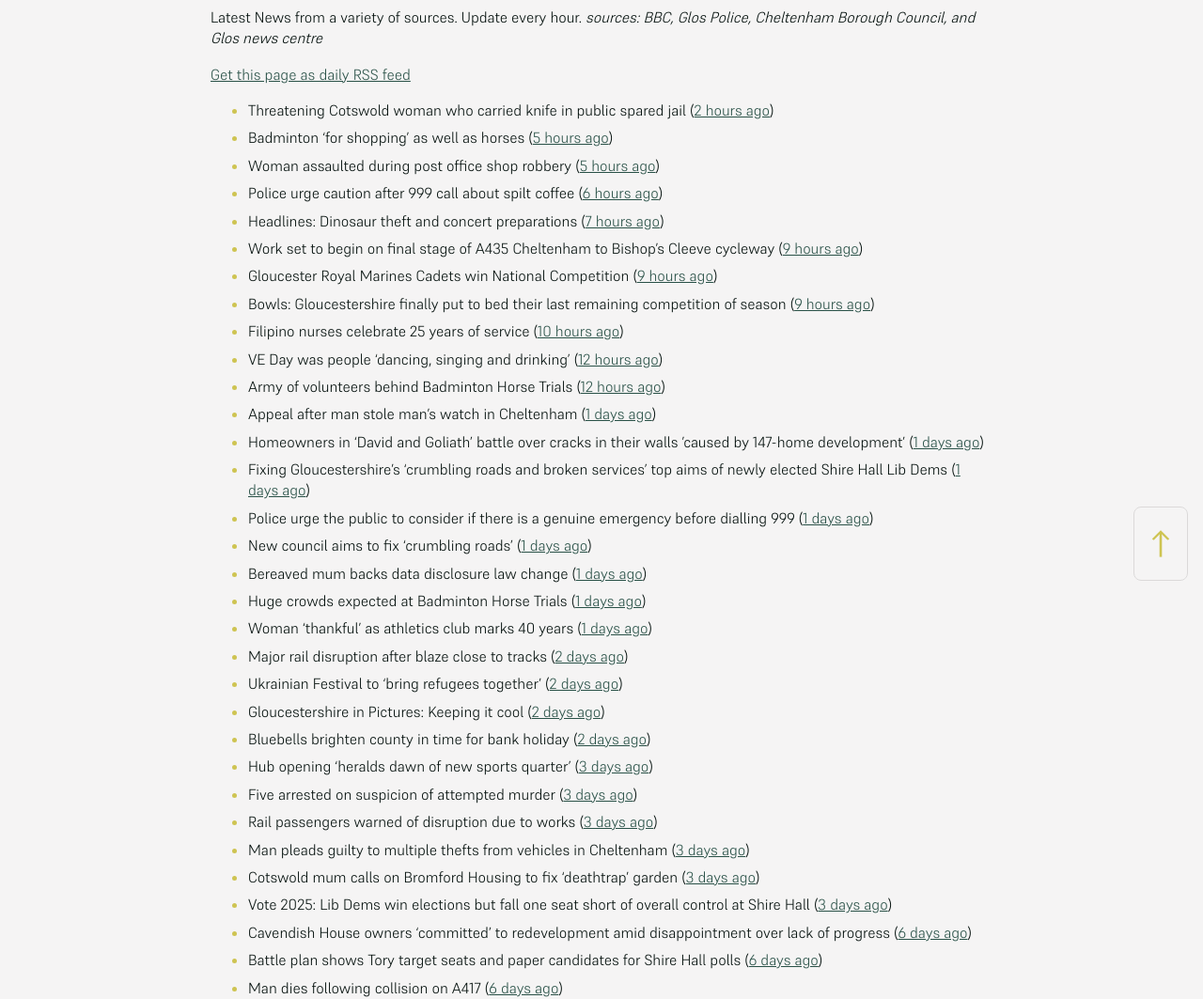
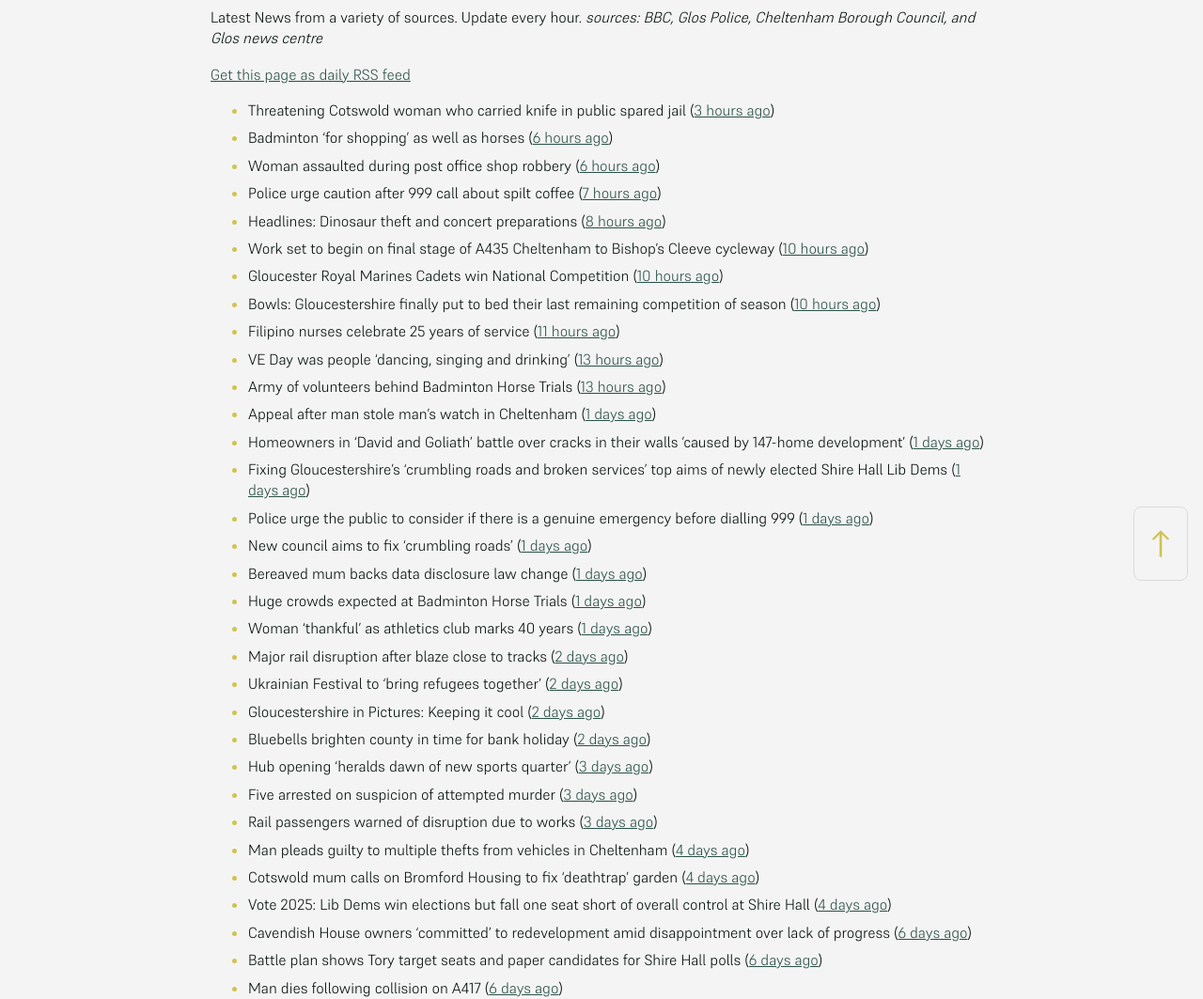
Before and after one commit to mat-0/cheltenham-open-data, a Jekyll site: the page built from _pages/news.md, in a window 1280 px wide. Shown: the part 266-1329 px from the top of the page at 94% size. Built offline with Jekyll 4.4.1, drawn with Linux system fonts in a browser that asks for light colours.

Commit message:
Updated 2025-05-06 18:57:52

```diff
--- a/_pages/news.md
+++ b/_pages/news.md
@@ -12,17 +12,17 @@ _sources: BBC, Glos Police, Cheltenham Borough Council, and Glos news centre_
 [Get this page as daily RSS feed](/daily.rss)
 
 <!-- news_marker starts -->
-- Threatening Cotswold woman who carried knife in public spared jail ([2 hours ago](https://gloucesternewscentre.co.uk/threatening-cotswold-woman-who-carried-knife-in-public-spared-jail/))
-- Badminton 'for shopping' as well as horses ([5 hours ago](https://www.bbc.com/news/articles/cqx4nl0w8x4o))
-- Woman assaulted during post office shop robbery ([5 hours ago](https://www.bbc.com/news/articles/cj454xw4qryo))
-- Police urge caution after 999 call about spilt coffee ([6 hours ago](https://www.bbc.com/news/articles/c4g9ng7z94jo))
-- Headlines: Dinosaur theft and concert preparations ([7 hours ago](https://www.bbc.com/news/articles/c99peejp40po))
-- Work set to begin on final stage of A435 Cheltenham to Bishop’s Cleeve cycleway ([9 hours ago](https://gloucesternewscentre.co.uk/work-set-to-begin-on-final-stage-of-a435-cheltenham-to-bishops-cleeve-cycleway/))
-- Gloucester Royal Marines Cadets win National Competition ([9 hours ago](https://gloucesternewscentre.co.uk/gloucester-royal-marines-cadets-win-national-competition/))
-- Bowls: Gloucestershire finally put to bed their last remaining competition of season ([9 hours ago](https://gloucesternewscentre.co.uk/bowls-gloucestershire-finally-put-to-bed-their-last-remaining-competition-of-season/))
-- Filipino nurses celebrate 25 years of service ([10 hours ago](https://gloucesternewscentre.co.uk/filipino-nurses-celebrate-25-years-of-service/))
-- VE Day was people 'dancing, singing and drinking' ([12 hours ago](https://www.bbc.com/news/articles/cvg9y4pye5ro))
-- Army of volunteers behind Badminton Horse Trials ([12 hours ago](https://www.bbc.com/news/articles/crrz4549z2po))
+- Threatening Cotswold woman who carried knife in public spared jail ([3 hours ago](https://gloucesternewscentre.co.uk/threatening-cotswold-woman-who-carried-knife-in-public-spared-jail/))
+- Badminton 'for shopping' as well as horses ([6 hours ago](https://www.bbc.com/news/articles/cqx4nl0w8x4o))
+- Woman assaulted during post office shop robbery ([6 hours ago](https://www.bbc.com/news/articles/cj454xw4qryo))
+- Police urge caution after 999 call about spilt coffee ([7 hours ago](https://www.bbc.com/news/articles/c4g9ng7z94jo))
+- Headlines: Dinosaur theft and concert preparations ([8 hours ago](https://www.bbc.com/news/articles/c99peejp40po))
+- Work set to begin on final stage of A435 Cheltenham to Bishop’s Cleeve cycleway ([10 hours ago](https://gloucesternewscentre.co.uk/work-set-to-begin-on-final-stage-of-a435-cheltenham-to-bishops-cleeve-cycleway/))
+- Gloucester Royal Marines Cadets win National Competition ([10 hours ago](https://gloucesternewscentre.co.uk/gloucester-royal-marines-cadets-win-national-competition/))
+- Bowls: Gloucestershire finally put to bed their last remaining competition of season ([10 hours ago](https://gloucesternewscentre.co.uk/bowls-gloucestershire-finally-put-to-bed-their-last-remaining-competition-of-season/))
+- Filipino nurses celebrate 25 years of service ([11 hours ago](https://gloucesternewscentre.co.uk/filipino-nurses-celebrate-25-years-of-service/))
+- VE Day was people 'dancing, singing and drinking' ([13 hours ago](https://www.bbc.com/news/articles/cvg9y4pye5ro))
+- Army of volunteers behind Badminton Horse Trials ([13 hours ago](https://www.bbc.com/news/articles/crrz4549z2po))
 - Appeal after man stole man’s watch in Cheltenham ([1 days ago](https://gloucesternewscentre.co.uk/appeal-after-man-stole-mans-watch-in-cheltenham/))
 - Homeowners in ‘David and Goliath’ battle over cracks in their walls ’caused by 147-home development’ ([1 days ago](https://gloucesternewscentre.co.uk/homeowners-in-david-and-goliath-battle-over-cracks-in-their-walls-caused-by-147-home-development/))
 - Fixing Gloucestershire’s ‘crumbling roads and broken services’ top aims of newly elected Shire Hall Lib Dems ([1 days ago](https://gloucesternewscentre.co.uk/fixing-gloucestershires-crumbling-roads-and-broken-services-top-aims-of-newly-elected-shire-hall-lib-dems/))
@@ -38,9 +38,9 @@ _sources: BBC, Glos Police, Cheltenham Borough Council, and Glos news centre_
 - Hub opening 'heralds dawn of new sports quarter' ([3 days ago](https://www.bbc.com/news/articles/c87p27r02jqo))
 - Five arrested on suspicion of attempted murder ([3 days ago](https://www.bbc.com/news/articles/c3evlv8kdkxo))
 - Rail passengers warned of disruption due to works ([3 days ago](https://www.bbc.com/news/articles/cde2jdn7k09o))
-- Man pleads guilty to multiple thefts from vehicles in Cheltenham ([3 days ago](https://gloucesternewscentre.co.uk/man-pleads-guilty-to-multiple-thefts-from-vehicles-in-cheltenham/))
-- Cotswold mum calls on Bromford Housing to fix ‘deathtrap’ garden ([3 days ago](https://gloucesternewscentre.co.uk/cotswold-mum-calls-on-bromford-housing-to-fix-deathtrap-garden/))
-- Vote 2025: Lib Dems win elections but fall one seat short of overall control at Shire Hall ([3 days ago](https://gloucesternewscentre.co.uk/vote-2025-lib-dems-win-elections-but-fall-one-seat-short-of-overall-control-at-shire-hall/))
+- Man pleads guilty to multiple thefts from vehicles in Cheltenham ([4 days ago](https://gloucesternewscentre.co.uk/man-pleads-guilty-to-multiple-thefts-from-vehicles-in-cheltenham/))
+- Cotswold mum calls on Bromford Housing to fix ‘deathtrap’ garden ([4 days ago](https://gloucesternewscentre.co.uk/cotswold-mum-calls-on-bromford-housing-to-fix-deathtrap-garden/))
+- Vote 2025: Lib Dems win elections but fall one seat short of overall control at Shire Hall ([4 days ago](https://gloucesternewscentre.co.uk/vote-2025-lib-dems-win-elections-but-fall-one-seat-short-of-overall-control-at-shire-hall/))
 - Cavendish House owners ‘committed’ to redevelopment amid disappointment over lack of progress ([6 days ago](https://gloucesternewscentre.co.uk/cavendish-house-owners-committed-to-redevelopment-amid-disappointment-over-lack-of-progress/))
 - Battle plan shows Tory target seats and paper candidates for Shire Hall polls ([6 days ago](https://gloucesternewscentre.co.uk/battle-plan-shows-tory-target-seats-and-paper-candidates-for-shire-hall-polls/))
 - Man dies following collision on A417 ([6 days ago](https://gloucesternewscentre.co.uk/man-dies-following-collision-on-a417/))
```
Also changed, not shown: _data/flood.json (+5 -69 lines), _pages/fix-my-street.md (+9 -9 lines), index.md (+5 -5 lines).
